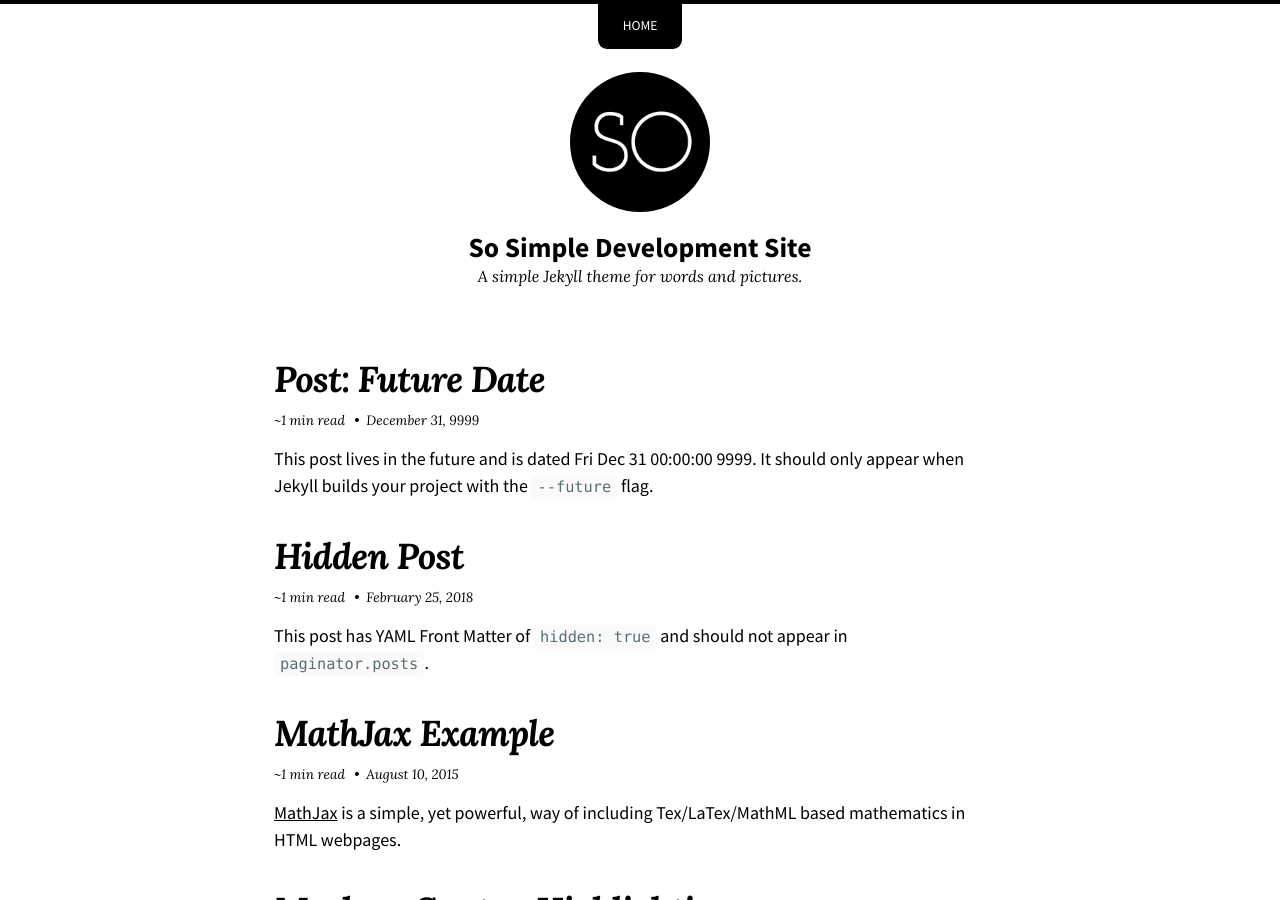
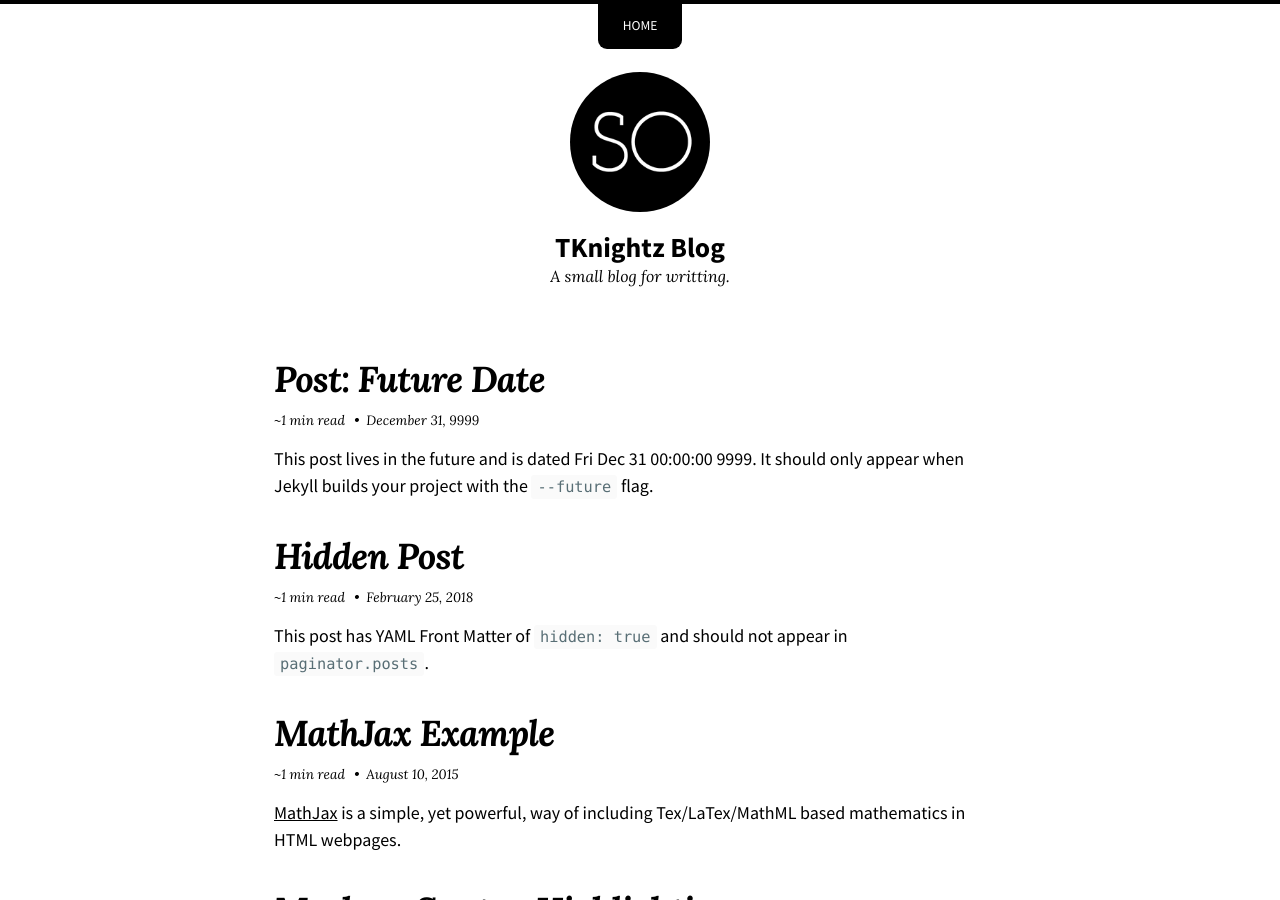
Before and after one commit to tknightz/tknightz.github.io, a Jekyll site: the page built from index.md, in a window 1280 px wide and 900 px high. Built offline with Jekyll 4.4.1, drawn with Linux system fonts in a browser that asks for light colours; nearby versions of some CDN libraries; the list of posts is cut into pages by our own code; some of the changed text lies outside the part shown.

Commit message:
Config themes.

```diff
--- a/_config.yml
+++ b/_config.yml
@@ -17,8 +17,8 @@ theme: jekyll-theme-so-simple
 # remote_theme: mmistakes/so-simple-theme
 skin: "/assets/css/skins/default.css"
 locale: en-US
-title: "So Simple Development Site"
-description: "A simple Jekyll theme for words and pictures."
+title: "TKnightz Blog"
+description: "A small blog for writting."
 baseurl: "/example" # the subpath of your site, e.g. "/blog"
 url: # the base hostname & protocol for your site e.g. "https://mmistakes.github.io"
 logo: "/images/so-simple-site-logo.png" # path of site logo, e.g. "/assets/images/logo.png"
@@ -36,7 +36,7 @@ google_fonts:
     weights: "400,400i,700,700i"
 google_analytics: # Google Analytics id, e.g. "UA-NNNNNNNN-N"
 disqus:
-  shortname: # Disqus shortname, e.g. "my_disqus_shortname"
+  shortname: tknightz # Disqus shortname, e.g. "my_disqus_shortname"
 twitter:
   username: mmistakes # site's Twitter username
 
```
Also changed, not shown: 3 other files.
